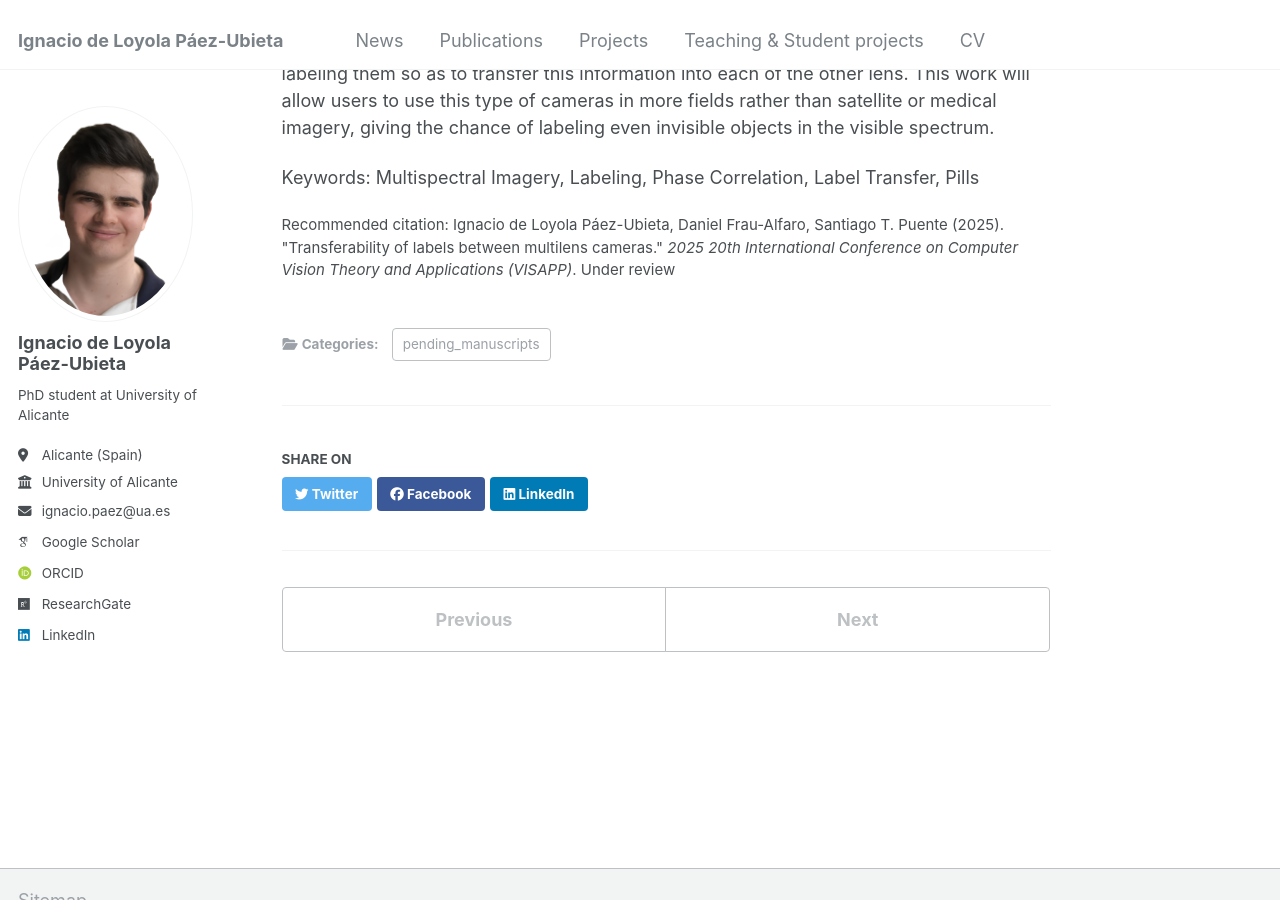
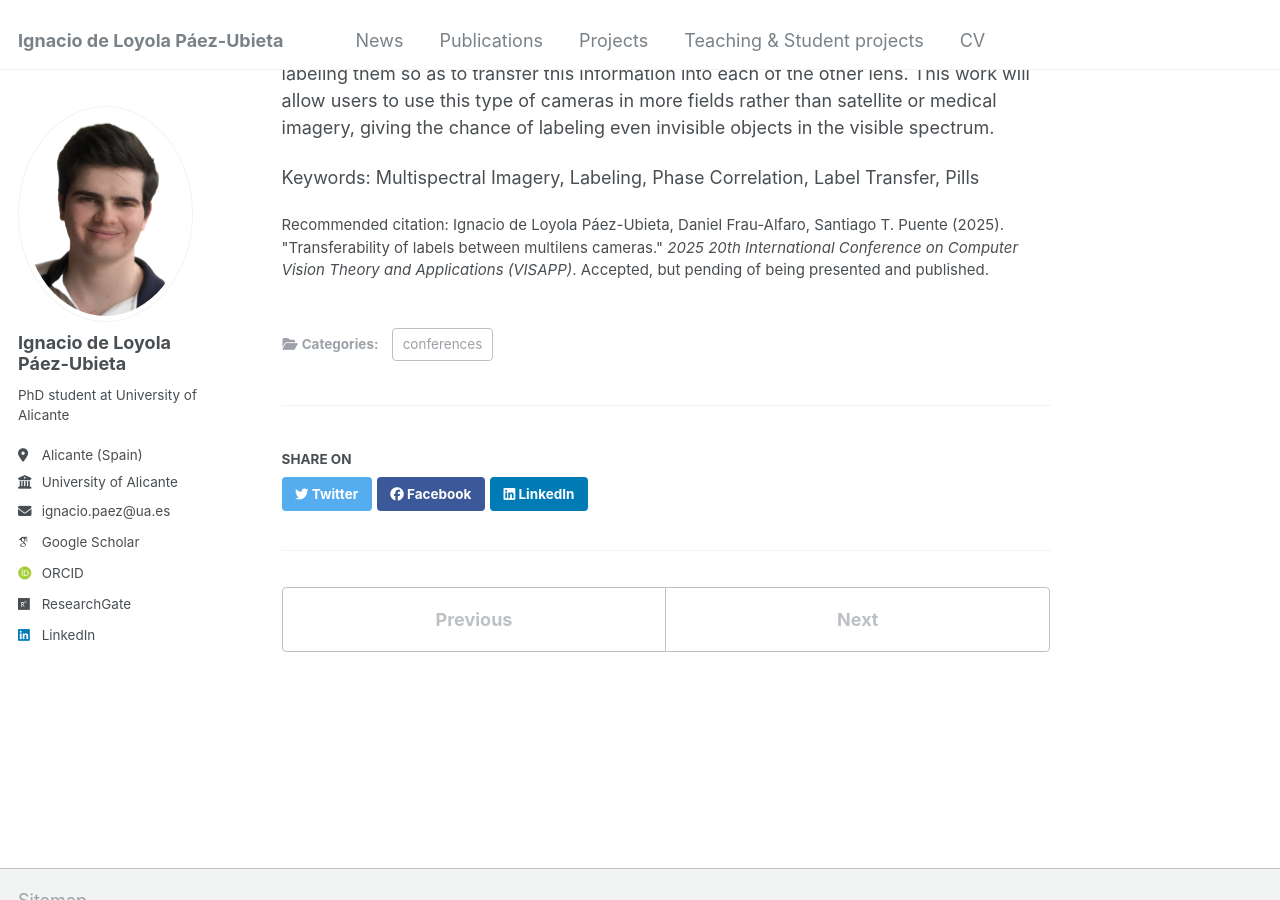
Before and after one commit to ignpaub/ignpaub.github.io, a Jekyll site: the page built from _publications/2025-02-28-Transferability_of_labels_between_multilens_cameras.md, in a window 1280 px wide and 900 px high, scrolled down 440 px. Built offline with Jekyll 4.4.1, drawn with Linux system fonts in a browser that asks for light colours; some web fonts are replaced.

Commit message:
Update and rename 2025-P3-Transferability_of_labels_between_multilens_cameras.md to 2025-02-28-Transferability_of_labels_between_multilens_cameras.md

```diff
--- a/_publications/2025-P3-Transferability_of_labels_between_multilens_cameras.md
+++ b/_publications/2025-02-28-Transferability_of_labels_between_multilens_cameras.md
@@ -1,13 +1,13 @@
 ---
 title: "Transferability of labels between multilens cameras"
 collection: publications
-category: pending_manuscripts
+category: conferences
 #permalink: /publication/2024_robot
 excerpt: ' '
 date: 2025-02-28
 venue: '2025 International Conference on Computer Vision Theory and Applications, Porto (Portugal), 26-28 February'
 #paperurl: 'http://ignpaub.github.io/files/2023_robot.pdf'
-citation: "Ignacio de Loyola Páez-Ubieta, Daniel Frau-Alfaro, Santiago T. Puente (2025). &quot;Transferability of labels between multilens cameras.&quot; <i>2025 20th International Conference on Computer Vision Theory and Applications (VISAPP)</i>. Under review"
+citation: "Ignacio de Loyola Páez-Ubieta, Daniel Frau-Alfaro, Santiago T. Puente (2025). &quot;Transferability of labels between multilens cameras.&quot; <i>2025 20th International Conference on Computer Vision Theory and Applications (VISAPP)</i>. Accepted, but pending of being presented and published."
 ---
 
 In this work, a new method for automatically extending Bounding Box (BB) and mask labels across different channels on multilens cameras is presented. For that purpose, the proposed method combines the well known phase correlation method with a refinement process. During the first step, images are aligned by localizing the peak of intensity obtained in the spatial domain after performing the cross correlation process in the frequency domain. The second step consists of obtaining the best possible transformation by using an iterative process maximising the IoU (Intersection over Union) metric. Results show that, by using this method, labels could be transferred across different lens on a camera with an accuracy over 90\% in most cases and just by using 65 ms in the whole process. Once the transformations are obtained, artificial RGB images are generated, for labeling them so as to transfer this information into each of the other lens. This work will allow users to use this type of cameras in more fields rather than satellite or medical imagery, giving the chance of labeling even invisible objects in the visible spectrum.
```
